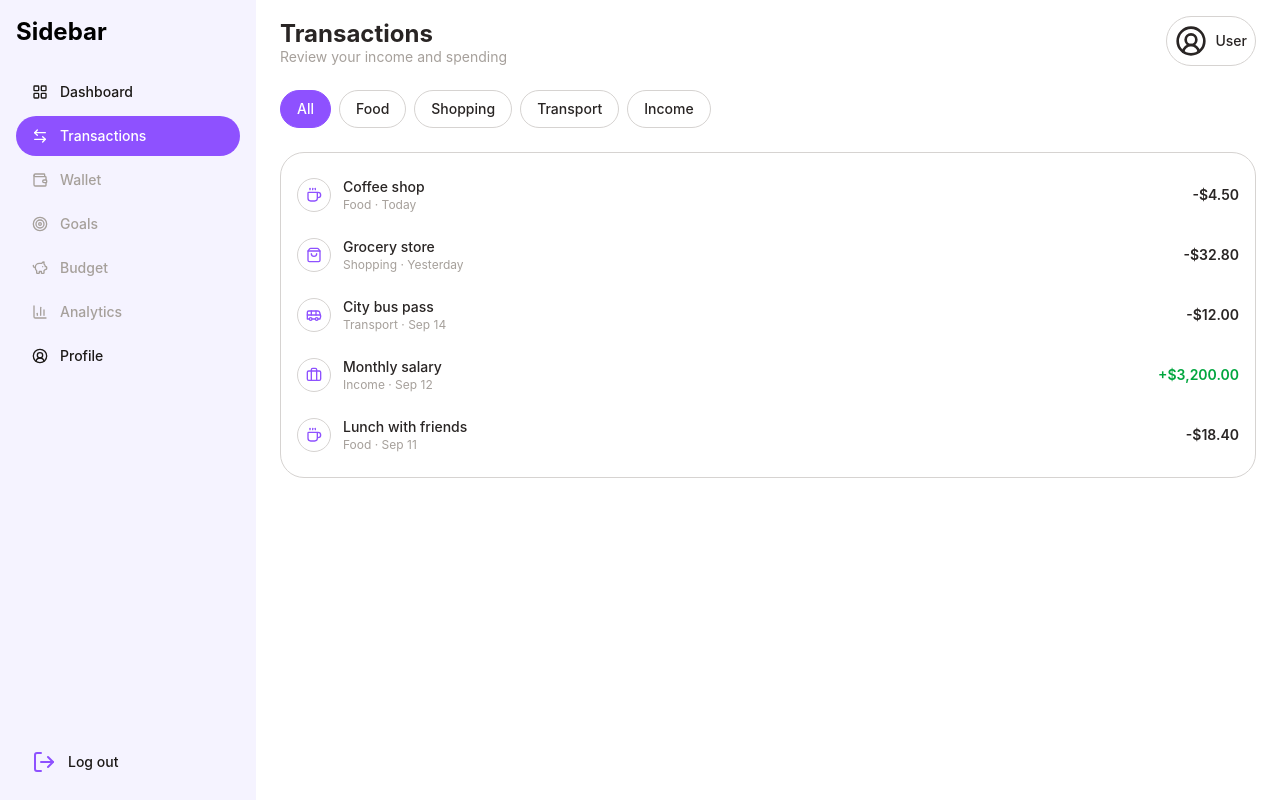
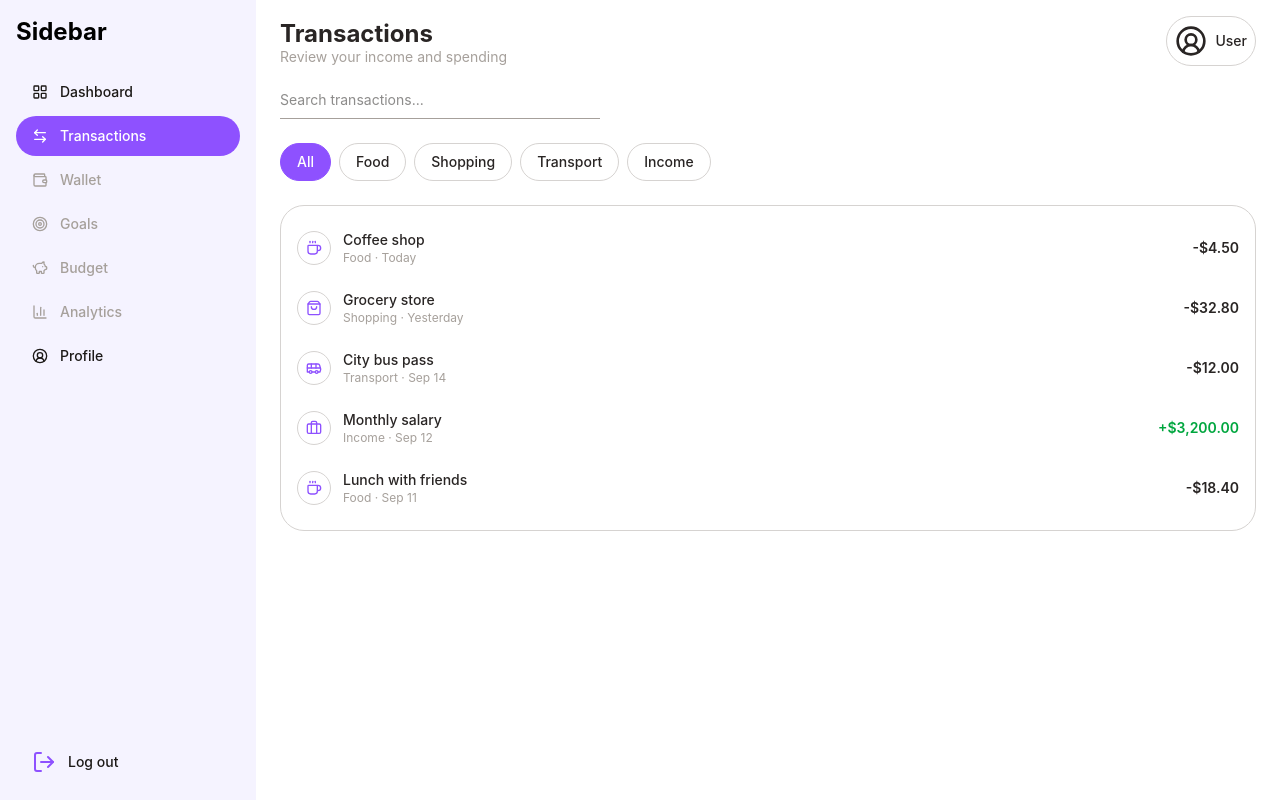
Before and after one commit to pudgynator/expense-tracker, a React (Vite) app in the folder client/: page /transactions in a window 1280 px wide. Built offline with nearby package versions, Linux system fonts and the light colour scheme.

Commit message:
Add categories to transaction page

```diff
--- a/client/src/pages/Transactions.tsx
+++ b/client/src/pages/Transactions.tsx
@@ -5,11 +5,16 @@ import { categories, transactions } from '../data/transactions';
 
 export function Transactions() {
   const [activeCategory, setActiveCategory] = useState('All');
+  const [search, setSearch] = useState('');
 
-  const visibleTransactions =
-    activeCategory === 'All'
-      ? transactions
-      : transactions.filter((transaction) => transaction.category === activeCategory);
+  const visibleTransactions = transactions.filter((transaction) => {
+    const matchesCategory =
+      activeCategory === 'All' || transaction.category === activeCategory;
+    const matchesSearch = transaction.name
+      .toLowerCase()
+      .includes(search.toLowerCase());
+    return matchesCategory && matchesSearch;
+  });
 
   return (
     <div className="flex flex-col px-6 py-4 gap-6 w-full">
@@ -27,6 +32,16 @@ export function Transactions() {
           <CircleUserRound className="w-8 h-8 rounded-full" />
           <span className="text-stone-800 font-medium text-sm">User</span>
         </Link>
+      </div>
+
+      <div className="flex flex-wrap items-center gap-2">
+        <input
+          type="search"
+          value={search}
+          onChange={(e) => setSearch(e.target.value)}
+          placeholder="Search transactions..."
+          className="w-full max-w-xs border-b border-stone-400 bg-transparent pb-2 text-sm text-stone-900 outline-none focus:border-violet-400"
+        />
       </div>
 
       <div className="flex flex-wrap gap-2">
@@ -48,7 +63,7 @@ export function Transactions() {
 
       <div className="flex flex-col gap-3 p-4 rounded-3xl border border-stone-300">
         {visibleTransactions.length === 0 ? (
-          <p className="text-stone-400 text-sm">No transactions in this category.</p>
+          <p className="text-stone-400 text-sm">No transactions match your filters.</p>
         ) : (
           <ul className="flex flex-col gap-2">
             {visibleTransactions.map((transaction) => (
```
